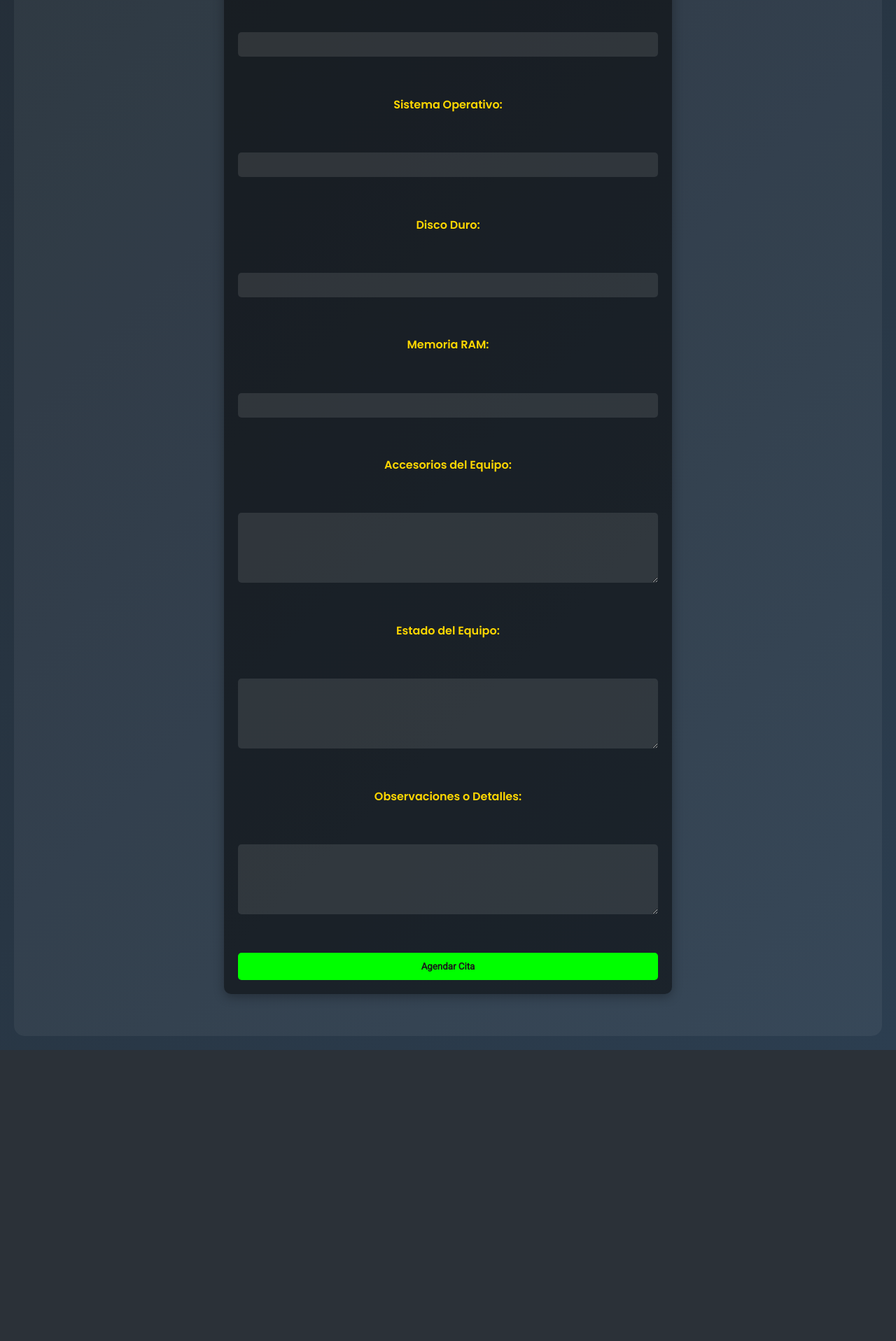
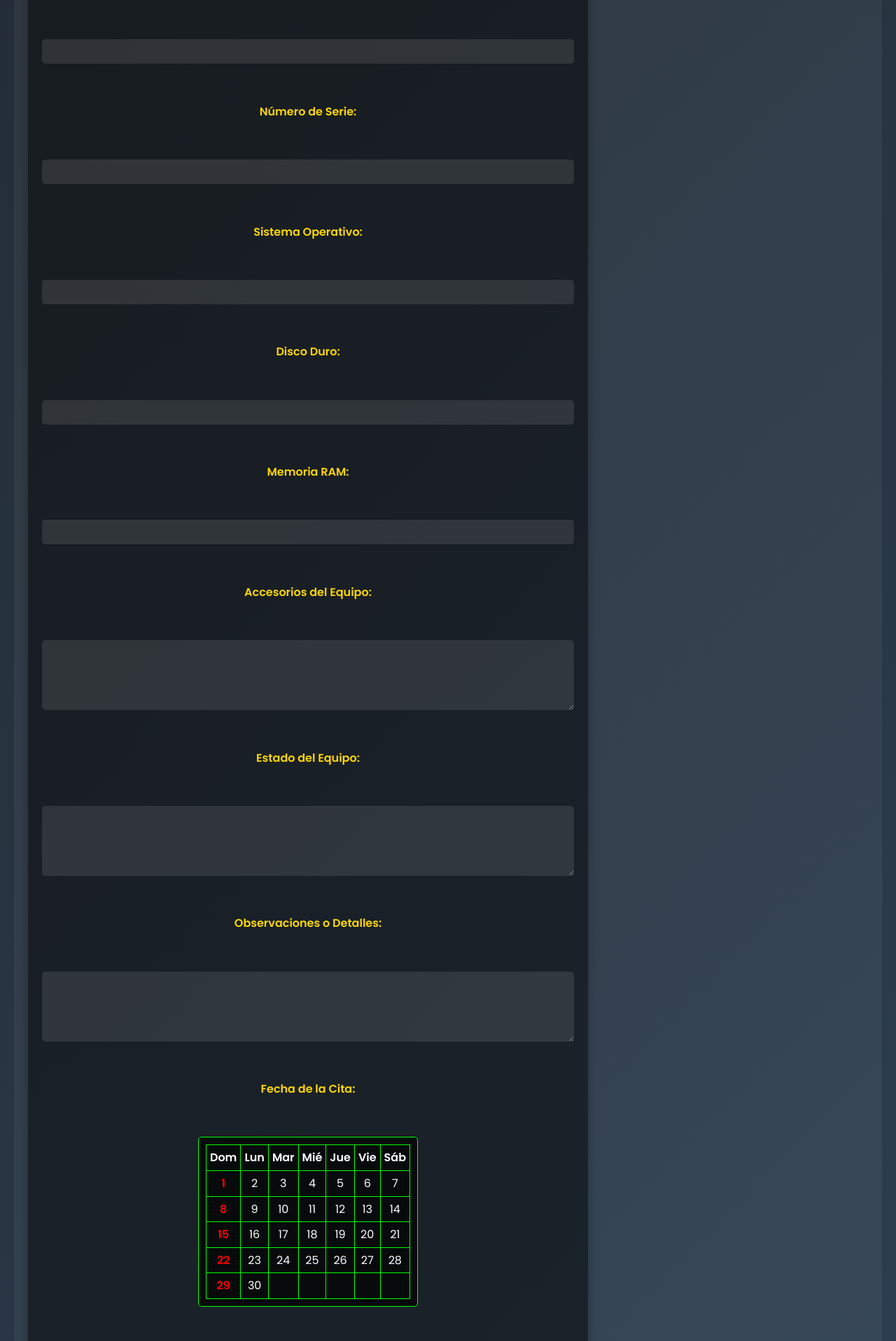
Before and after one commit to aalejagn/CIBERLINK-SERVICIO-TECNICO, a Flask app: page / in a window 1280 px wide. Shown: the part 3723-5640 px from the top of the page at 70% size. Before the commit the page ends 5224 px from the top, so only its background shows below. Run offline with Flask 3, Linux system fonts and the light colour scheme.

Commit message:
Manejo De Calendario

```diff
--- a/app.py
+++ b/app.py
@@ -1,6 +1,8 @@
 from flask import Flask, render_template, request, redirect, url_for, flash
 import mysql.connector
 from mysql.connector import Error
+import re
+from datetime import datetime, date
 
 app = Flask(__name__)
 app.secret_key = 'supersecretkey'  # Necesario para usar flash messages
@@ -8,8 +10,8 @@ app.secret_key = 'supersecretkey'  # Necesario para usar flash messages
 # Configuración de la conexión a MySQL
 db_config = {
     'host': 'localhost',
-    'user': 'root',  # Cambia esto por tu usuario de MySQL
-    'password': '23270631@',  # Cambia esto por tu contraseña de MySQL
+    'user': 'root',
+    'password': '23270631@',
     'database': 'ciberlink_db'
 }
 
@@ -22,6 +24,28 @@ def get_db_connection():
         print(f"Error al conectar a MySQL: {e}")
         return None
 
+def validate_email(email):
+    if not email:
+        return True  # Correo es opcional
+    email_regex = r'^[a-zA-Z0-9._%+-]+@[a-zA-Z0-9.-]+\.[a-zA-Z]{2,}$'
+    return re.match(email_regex, email) is not None
+
+def validate_phone(phone):
+    phone_regex = r'^\d{10}$'
+    return re.match(phone_regex, phone) is not None
+
+def validate_date(fecha_cita):
+    try:
+        cita_date = datetime.strptime(fecha_cita, '%Y-%m-%d').date()
+        today = date.today()
+        if cita_date < today:
+            return False, "La fecha de la cita no puede ser anterior a hoy."
+        if cita_date.weekday() == 6:  # 6 = Domingo
+            return False, "No se pueden agendar citas los domingos."
+        return True, ""
+    except ValueError:
+        return False, "Formato de fecha inválido."
+
 @app.route('/')
 def index():
     return render_template('index.html')
@@ -30,17 +54,37 @@ def index():
 def agendar_cita():
     if request.method == 'POST':
         # Obtener datos del formulario
-        nombre = request.form['nombre']
-        direccion = request.form['direccion']
-        telefono = request.form['telefono']
-        marca_equipo = request.form['marca_equipo']
-        numero_serie = request.form['numero_serie']
-        sistema_operativo = request.form['sistema_operativo']
-        disco_duro = request.form['disco_duro']
-        memoria_ram = request.form['memoria_ram']
-        accesorios = request.form['accesorios']
-        estado_equipo = request.form['estado_equipo']
-        observaciones = request.form['observaciones']
+        nombre = request.form['nombre'].strip()
+        direccion = request.form['direccion'].strip()
+        telefono = request.form['telefono'].strip()
+        correo = request.form.get('correo', '').strip()
+        fecha_cita = request.form['fecha_cita']
+        marca_equipo = request.form['marca_equipo'].strip()
+        numero_serie = request.form['numero_serie'].strip()
+        sistema_operativo = request.form['sistema_operativo'].strip()
+        disco_duro = request.form['disco_duro'].strip()
+        memoria_ram = request.form['memoria_ram'].strip()
+        accesorios = request.form['accesorios'].strip()
+        estado_equipo = request.form['estado_equipo'].strip()
+        observaciones = request.form['observaciones'].strip()
+
+        # Validaciones
+        if not nombre:
+            flash('El nombre es obligatorio.', 'error')
+            return redirect(url_for('index'))
+        if not direccion:
+            flash('La dirección es obligatoria.', 'error')
+            return redirect(url_for('index'))
+        if not telefono or not validate_phone(telefono):
+            flash('El teléfono debe contener exactamente 10 dígitos numéricos.', 'error')
+            return redirect(url_for('index'))
+        if not validate_email(correo):
+            flash('El correo electrónico no es válido.', 'error')
+            return redirect(url_for('index'))
+        is_valid_date, date_error = validate_date(fecha_cita)
+        if not is_valid_date:
+            flash(date_error, 'error')
+            return redirect(url_for('index'))
 
         # Conectar a la base de datos y guardar los datos
         conn = get_db_connection()
@@ -48,12 +92,12 @@ def agendar_cita():
             try:
                 cursor = conn.cursor()
                 query = """
-                    INSERT INTO citas (nombre, direccion, telefono, marca_equipo, numero_serie,
-                    sistema_operativo, disco_duro, memoria_ram, accesorios, estado_equipo, observaciones)
-                    VALUES (%s, %s, %s, %s, %s, %s, %s, %s, %s, %s, %s)
+                    INSERT INTO citas (nombre, direccion, telefono, correo, fecha_cita, marca_equipo,
+                    numero_serie, sistema_operativo, disco_duro, memoria_ram, accesorios, estado_equipo, observaciones)
+                    VALUES (%s, %s, %s, %s, %s, %s, %s, %s, %s, %s, %s, %s, %s)
                 """
-                values = (nombre, direccion, telefono, marca_equipo, numero_serie, sistema_operativo,
-                          disco_duro, memoria_ram, accesorios, estado_equipo, observaciones)
+                values = (nombre, direccion, telefono, correo, fecha_cita, marca_equipo, numero_serie,
+                          sistema_operativo, disco_duro, memoria_ram, accesorios, estado_equipo, observaciones)
                 cursor.execute(query, values)
                 conn.commit()
                 flash('Cita agendada con éxito. Nos pondremos en contacto contigo pronto.', 'success')
--- a/static/js/script.js
+++ b/static/js/script.js
@@ -13,4 +13,67 @@ window.addEventListener('load', () => {
     if (hash) {
         document.querySelector(hash).scrollIntoView({ behavior: 'smooth' });
     }
+    generateCalendar();
 });
+
+function generateCalendar() {
+    const calendar = document.getElementById('calendar');
+    calendar.innerHTML = ''; // Limpiar contenido previo
+
+    const today = new Date();
+    const year = today.getFullYear();
+    const month = today.getMonth();
+    const firstDay = new Date(year, month, 1);
+    const lastDay = new Date(year, month + 1, 0);
+    const daysInMonth = lastDay.getDate();
+
+    // Crear tabla
+    const table = document.createElement('table');
+    const thead = document.createElement('thead');
+    const tbody = document.createElement('tbody');
+
+    // Encabezados de la semana
+    const days = ['Dom', 'Lun', 'Mar', 'Mié', 'Jue', 'Vie', 'Sáb'];
+    const headerRow = document.createElement('tr');
+    days.forEach(day => {
+        const th = document.createElement('th');
+        th.textContent = day;
+        headerRow.appendChild(th);
+    });
+    thead.appendChild(headerRow);
+
+    // Calcular el primer día de la semana
+    let startDay = firstDay.getDay();
+    let dayCount = 1;
+
+    // Generar filas de la tabla
+    for (let i = 0; i < 6; i++) {
+        const row = document.createElement('tr');
+        for (let j = 0; j < 7; j++) {
+            const cell = document.createElement('td');
+            if (i === 0 && j < startDay) {
+                // Espacio vacío antes del primer día
+            } else if (dayCount <= daysInMonth) {
+                const date = new Date(year, month, dayCount);
+                cell.textContent = dayCount;
+                if (date.getDay() === 0) {
+                    cell.classList.add('sunday'); // Marcar domingos
+                }
+                cell.addEventListener('click', () => {
+                    document.querySelectorAll('.selected').forEach(el => el.classList.remove('selected'));
+                    cell.classList.add('selected');
+                    const fecha = `${year}-${String(month + 1).padStart(2, '0')}-${String(dayCount).padStart(2, '0')}`;
+                    document.getElementById('fecha_cita').value = fecha;
+                });
+                dayCount++;
+            }
+            row.appendChild(cell);
+        }
+        tbody.appendChild(row);
+        if (dayCount > daysInMonth) break;
+    }
+
+    table.appendChild(thead);
+    table.appendChild(tbody);
+    calendar.appendChild(table);
+}
--- a/static/styles.css
+++ b/static/styles.css
@@ -68,6 +80,118 @@ nav a:hover {
     border-radius: 15px;
     margin: 20px auto;
     max-width: 1200px;
+}
+
+.contact-container {
+    display: flex;
+    justify-content: space-between;
+    align-items: flex-start;
+    gap: 20px;
+}
+
+.encarga {
+    flex: 2;
+    margin-top: 20px;
+    background: rgba(0, 0, 0, 0.5);
+    padding: 20px;
+    border-radius: 10px;
+    box-shadow: 0 4px 15px rgba(0, 0, 0, 0.3);
+}
+
+.encarga h3 {
+    color: #ffd700;
+    font-size: 1.5em;
+    margin-bottom: 15px;
+}
+
+.encarga form {
+    display: flex;
+    flex-direction: column;
+    gap: 15px;
+}
+
+.encarga label {
+    font-weight: 600;
+    color: #ffd700;
+}
+
+.encarga input, .encarga textarea {
+    padding: 10px;
+    border: none;
+    border-radius: 5px;
+    background: rgba(255, 255, 255, 0.1);
+    color: #fff;
+    font-family: 'Roboto', sans-serif;
+    resize: vertical;
+}
+
+.encarga textarea {
+    min-height: 80px;
+}
+
+.encarga input[type="submit"] {
+    background: #00ff00;
+    color: #1a1a1a;
+    cursor: pointer;
+    transition: background 0.3s ease;
+    padding: 12px;
+    font-weight: bold;
+}
+
+.encarga input[type="submit"]:hover {
+    background: #00cc00;
+}
+
+.social-links {
+    flex: 1;
+    display: flex;
+    flex-direction: column;
+    align-items: center;
+    gap: 15px;
+    margin-top: 20px;
+}
+
+.social-icon {
+    font-size: 2em;
+    color: #fff;
+    text-decoration: none;
+    transition: color 0.3s ease;
+}
+
+.social-icon:hover {
+    color: #00ff00;
+}
+
+.calendar {
+    border: 1px solid #00ff00;
+    border-radius: 5px;
+    padding: 10px;
+    background: rgba(0, 0, 0, 0.7);
+    max-width: 300px;
+    margin: 0 auto;
+}
+
+.calendar table {
+    width: 100%;
+    border-collapse: collapse;
+}
+
+.calendar th, .calendar td {
+    text-align: center;
+    padding: 5px;
+    border: 1px solid #00ff00;
+}
+
+.calendar .sunday {
+    color: #ff0000;
+    font-weight: bold;
+}
+
+.calendar .selected {
+    background: #00ff00;
+    color: #1a1a1a;
+    border-radius: 50%;
+    cursor: pointer;
 }
 
 .about h2, .services h2, .contact h2, .mapa h2 {
@@ -131,61 +255,6 @@ nav a:hover {
     font-size: 1.1em;
 }
 
-.encarga {
-    margin-top: 20px;
-    max-width: 600px;
-    margin-left: auto;
-    margin-right: auto;
-    background: rgba(0, 0, 0, 0.5);
-    padding: 20px;
-    border-radius: 10px;
-    box-shadow: 0 4px 15px rgba(0, 0, 0, 0.3);
-}
-
-.encarga h3 {
-    color: #ffd700;
-    font-size: 1.5em;
-    margin-bottom: 15px;
-}
-
-.encarga form {
-    display: flex;
-    flex-direction: column;
-    gap: 15px;
-}
-
-.encarga label {
-    font-weight: 600;
-    color: #ffd700;
-}
-
-.encarga input, .encarga textarea {
-    padding: 10px;
-    border: none;
-    border-radius: 5px;
-    background: rgba(255, 255, 255, 0.1);
-    color: #fff;
-    font-family: 'Roboto', sans-serif;
-    resize: vertical;
-}
-
-.encarga textarea {
-    min-height: 80px;
-}
-
-.encarga input[type="submit"] {
-    background: #00ff00;
-    color: #1a1a1a;
-    cursor: pointer;
-    transition: background 0.3s ease;
-    padding: 12px;
-    font-weight: bold;
-}
-
-.encarga input[type="submit"]:hover {
-    background: #00cc00;
-}
-
 .flash-success {
     color: #00ff00;
     background: rgba(0, 255, 0, 0.1);
--- a/templates/index.html
+++ b/templates/index.html
@@ -6,6 +6,7 @@
     <title>Ciberlink</title>
     <link rel="stylesheet" href="{{ url_for('static', filename='styles.css') }}">
     <link href="https://fonts.googleapis.com/css2?family=Poppins:wght@400;600&family=Roboto:wght@300;400&display=swap" rel="stylesheet">
+    <link rel="stylesheet" href="https://cdnjs.cloudflare.com/ajax/libs/font-awesome/6.5.1/css/all.min.css" integrity="sha512-DTOQO9RWCH3ppGqcWaEA1BIZOC6xxalwEsw9c2QQeAIftl+Vegovlnee1c9QX4TctnWMn13TZye+giMm8e2LwA==" crossorigin="anonymous" referrerpolicy="no-referrer" />
 </head>
 <body>
     <header>
@@ -13,20 +14,22 @@
             <a href="#inicio">Inicio</a>
             <a href="#nosotros">Nosotros</a>
             <a href="#servicios">Servicios</a>
+            <a href="#contacto">Contacto</a>
         </nav>
     </header>
     <section id="inicio" class="hero">
+        <img src="{{ url_for('static', filename='Electrónico.jpeg') }}" alt="Fondo Electrónico" class="hero-bg">
         <h1>Ciberlink</h1>
         <h2>Servicio Técnico</h2>
-        <p>Soluciones Tecnológicas en Tuxtla Gutiérrez</p>
+        <h2>Soluciones Tecnológicas en Tuxtla Gutiérrez</h2>
     </section>
     <section id="nosotros" class="about">
         <h2>Sobre Nosotros</h2>
         <p>Local a empresa local y transparente en Tuxtla Gutiérrez.</p>
         <div class="gallery">
-            <img src="{{ url_for('static', filename='rep2.jpeg') }}" alt="Servicio 1">
-            <img src="{{ url_for('static', filename='rep3.jpeg') }}" alt="Servicio 2">
-            <img src="{{ url_for('static', filename='rep3.jpeg') }}" alt="Servicio 3">
+            <img src="{{ url_for('static', filename='edu5.jpeg') }}" alt="Servicio 1">
+            <img src="{{ url_for('static', filename='edu2.jpeg') }}" alt="Servicio 2">
+            <img src="{{ url_for('static', filename='edu3.jpeg') }}" alt="Servicio 3">
         </div>
     </section>
     <section id="servicios" class="services">
@@ -51,8 +54,8 @@
         <h2>Agendar Cita</h2>
         <p>Avenida Central Ote, 123, Tuxtla Gutiérrez, Chis.</p>
         <p>Tel: 961-123-4567</p>
+        <div class="contact-container">
             <div class="encarga">
-            <!-- Mostrar mensajes flash -->
                 {% with messages = get_flashed_messages(with_categories=true) %}
                     {% if messages %}
                         {% for category, message in messages %}
@@ -69,7 +72,10 @@
                     <textarea id="direccion" name="direccion" required></textarea><br>
 
                     <label for="telefono">Teléfono:</label><br>
-                <input type="text" id="telefono" name="telefono" required><br>
+                    <input type="text" id="telefono" name="telefono" required pattern="\d{10}" title="El teléfono debe tener 10 dígitos numéricos"><br>
+
+                    <label for="correo">Correo Electrónico (opcional):</label><br>
+                    <input type="email" id="correo" name="correo"><br>
 
                     <h3>Datos del Equipo</h3>
                     <label for="marca_equipo">Nombre o Marca del Equipo:</label><br>
@@ -96,8 +102,18 @@
                     <label for="observaciones">Observaciones o Detalles:</label><br>
                     <textarea id="observaciones" name="observaciones"></textarea><br>
 
+                    <label for="fecha_cita">Fecha de la Cita:</label><br>
+                    <input type="hidden" id="fecha_cita" name="fecha_cita">
+                    <div id="calendar" class="calendar"></div><br>
+
                     <input type="submit" value="Agendar Cita">
                 </form>
+            </div>
+            <div class="social-links">
+                <a href="https://wa.me/9611234567" target="_blank" class="social-icon"><i class="fab fa-whatsapp"></i></a>
+                <a href="https://www.instagram.com/ciberlink1/" target="_blank" class="social-icon"><i class="fab fa-instagram"></i></a>
+                <a href="https://www.facebook.com/profile.php?id=61563959206418&viewas=&show_switched_toast=false&show_switched_tooltip=false&is_tour_dismissed=false&is_tour_completed=false&show_podcast_settings=false&show_community_review_changes=false&should_open_composer=false&badge_type=NEW_MEMBER&show_community_rollback_toast=false&show_community_rollback=false&show_follower_visibility_disclosure=false&bypass_exit_warning=true" target="_blank" class="social-icon"><i class="fab fa-facebook"></i></a>
+            </div>
         </div>
     </section>
     <script src="{{ url_for('static', filename='js/script.js') }}"></script>
```
Also changed, not shown: other parts of static/styles.css (+28 -1 lines), dbciberlink.sql (deleted, +0 -18 lines), static/edu2.jpeg (added), static/edu3.jpeg (added), static/edu5.jpeg (added), static/fondo.jpeg (added), static/imagenportada.jpeg (deleted), static/rep2.jpeg (deleted), static/rep3.jpeg (deleted). Lines whose indentation alone changed are shown as unchanged.
